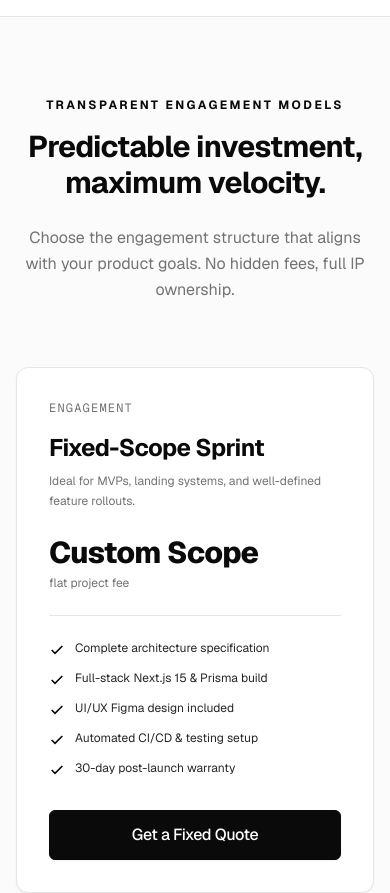
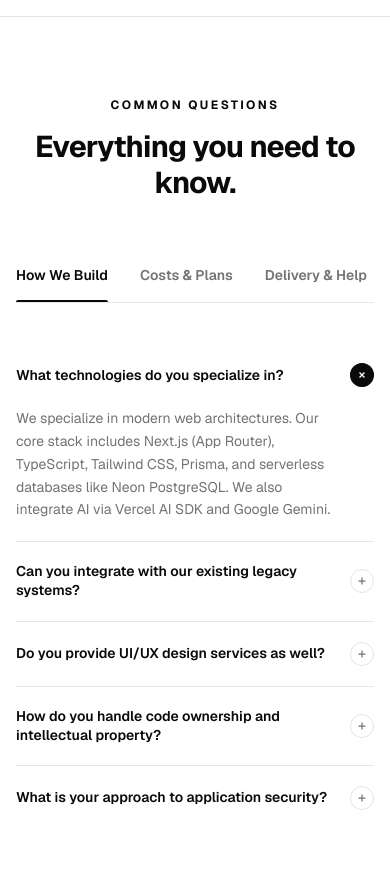
Before and after one commit to Suman-Baidya/abcd_agency, a Next.js app: page / in a window 390 px wide. Shown: the part 8220-9113 px from the top of the page. Built offline with nearby package versions, Linux system fonts and the light colour scheme; no server answers; the database is empty.

Commit message:
upgrade the home page

```diff
--- a/src/app/(marketing)/page.tsx
+++ b/src/app/(marketing)/page.tsx
@@ -5,8 +5,9 @@ import { Process } from "@/components/marketing/Process";
 import { WorkPreview } from "@/components/marketing/WorkPreview";
 import { TechStack } from "@/components/marketing/TechStack";
 import { Testimonials } from "@/components/marketing/Testimonials";
-import { Pricing } from "@/components/marketing/Pricing";
+import { FAQSection } from "@/components/marketing/FAQSection";
 import { CTASection } from "@/components/marketing/CTASection";
+import { ContactSection } from "@/components/marketing/ContactSection";
 
 export const metadata = {
   title: "ABCD Agency — Software Development & Digital Consulting",
@@ -35,11 +36,14 @@ export default function HomePage() {
       {/* 6. Testimonials */}
       <Testimonials />
 
-      {/* 7. Pricing & Engagement Models */}
-      <Pricing />
+      {/* 7. Smart FAQ Section */}
+      <FAQSection />
 
       {/* 8. Final High-Impact CTA */}
       <CTASection />
+
+      {/* 9. Contact Section */}
+      <ContactSection />
     </div>
   );
 }
--- a/src/app/layout.tsx
+++ b/src/app/layout.tsx
@@ -31,8 +31,6 @@ export async function generateMetadata(): Promise<Metadata> {
 }
 
 import { Toaster } from "react-hot-toast";
-
-export const dynamic = "force-dynamic";
 
 export default function RootLayout({
   children,
--- /dev/null
+++ b/src/components/marketing/ContactSection.tsx
@@ -0,0 +1,30 @@
+import React from "react";
+import { ContactForm } from "@/components/contact/ContactForm";
+import { ContactInfo } from "@/components/contact/ContactInfo";
+import { SectionHeader } from "@/components/ui/SectionHeader";
+
+export function ContactSection() {
+  return (
+    <section className="py-24 sm:py-32 bg-white dark:bg-[#0A0A0A] border-t border-[#E5E5E5] dark:border-[#262626] transition-colors duration-200" id="contact">
+      <div className="max-w-7xl mx-auto px-4 sm:px-6 lg:px-8">
+        <div className="mb-12 lg:mb-16">
+          <SectionHeader
+            subtitle="Get In Touch"
+            title="Start your project today."
+            description="Fill out the form below and our team will get back to you within 24 hours to schedule a discovery call."
+            align="left"
+          />
+        </div>
+
+        <div className="grid grid-cols-1 lg:grid-cols-12 gap-12 lg:gap-20 items-start">
+          <div className="lg:col-span-7 w-full border border-[#E5E5E5] dark:border-[#262626] rounded-xl p-6 sm:p-8 bg-[#F5F5F5] dark:bg-[#111111] shadow-sm">
+            <ContactForm />
+          </div>
+          <div className="lg:col-span-5 lg:sticky lg:top-24">
+            <ContactInfo />
+          </div>
+        </div>
+      </div>
+    </section>
+  );
+}
--- /dev/null
+++ b/src/components/marketing/FAQSection.tsx
@@ -0,0 +1,127 @@
+"use client";
+
+import React, { useState } from "react";
+import { SectionHeader } from "@/components/ui/SectionHeader";
+import { FaqAccordion } from "@/components/ui/FaqAccordion";
+
+const faqData = {
+  "How We Build": [
+    {
+      q: "What technologies do you specialize in?",
+      a: "We specialize in modern web architectures. Our core stack includes Next.js (App Router), TypeScript, Tailwind CSS, Prisma, and serverless databases like Neon PostgreSQL. We also integrate AI via Vercel AI SDK and Google Gemini.",
+    },
+    {
+      q: "Can you integrate with our existing legacy systems?",
+      a: "Absolutely. We specialize in building secure microservices and modern APIs that wrap around legacy infrastructure, ensuring a seamless modernization process without business disruption.",
+    },
+    {
+      q: "Do you provide UI/UX design services as well?",
+      a: "Yes, we offer comprehensive UI/UX design. Our design system approach ensures that what we design is precisely what we engineer, maintaining the highest quality standards and perfect black & white aesthetics.",
+    },
+    {
+      q: "How do you handle code ownership and intellectual property?",
+      a: "You own 100% of the code and intellectual property upon project completion. We provide full source code handoffs, deployment keys, and documentation.",
+    },
+    {
+      q: "What is your approach to application security?",
+      a: "We implement secure-by-default architectures, utilizing encrypted databases, role-based access controls, strict API rate limiting, and standard OAuth patterns to protect your data.",
+    },
+  ],
+  "Costs & Plans": [
+    {
+      q: "How do you handle project pricing?",
+      a: "We offer both fixed-price project engagements for clearly scoped builds, and dedicated retainer models for ongoing product development. Our priority is transparency—no hidden fees, just predictable engineering velocity.",
+    },
+    {
+      q: "What is included in your retainer models?",
+      a: "Our retainers include a dedicated number of engineering hours per month, prioritized bug fixes, infrastructure monitoring, and continuous feature development aligned with your roadmap.",
+    },
+    {
+      q: "Are there any hidden fees or ongoing server costs?",
+      a: "No hidden fees. We architect using modern serverless platforms (like Vercel and Neon) which have generous free tiers. If your scale requires paid tiers, you pay the hosting provider directly at cost.",
+    },
+    {
+      q: "Do you require a deposit to start work?",
+      a: "Yes, we typically structure projects with a 30-50% mobilization deposit, with the remaining balance tied to specific, verifiable delivery milestones.",
+    },
+    {
+      q: "What happens if the project scope changes mid-development?",
+      a: "We use an agile approach. If requirements change, we discuss the impact on the timeline and budget, and issue a formal change order before proceeding with the new scope.",
+    },
+  ],
+  "Delivery & Help": [
+    {
+      q: "What is your typical project timeline?",
+      a: "For MVP builds and initial product launches, our standard sprint is 2-4 weeks. Larger enterprise transformations and complex SaaS architectures can take 2-3 months. We provide clear milestone deliverables throughout the process.",
+    },
+    {
+      q: "Do you provide ongoing maintenance and support?",
+      a: "Yes. Post-launch, we offer flexible Service Level Agreements (SLAs) ranging from standard bug fixes to 24/7 dedicated infrastructure monitoring and feature iteration.",
+    },
+    {
+      q: "How do we communicate during the project?",
+      a: "We set up a shared Slack or Discord channel for daily communication, and hold weekly video stand-ups to review progress, demonstrate features, and unblock any dependencies.",
+    },
+    {
+      q: "What happens if there are bugs after launch?",
+      a: "All our fixed-price projects come with a standard 30-day warranty period where critical bugs are fixed free of charge. For long-term peace of mind, we recommend our maintenance SLAs.",
+    },
+    {
+      q: "Do you handle the hosting deployment?",
+      a: "Yes, end-to-end deployment is included. We handle Vercel, AWS, or custom VPS setups, ensuring your application is live, optimized, and connected to your custom domain before handoff.",
+    },
+  ]
+};
+
+type TabId = keyof typeof faqData;
+
+export function FAQSection() {
+  const [activeTab, setActiveTab] = useState<TabId>("How We Build");
+  const tabs: TabId[] = ["How We Build", "Costs & Plans", "Delivery & Help"];
+
+  return (
+    <section className="py-20 md:py-32 bg-white dark:bg-[#0A0A0A] border-t border-[#E5E5E5] dark:border-[#262626] transition-colors duration-200">
+      <div className="max-w-7xl mx-auto px-4 sm:px-6 lg:px-8">
+        <div className="mb-16">
+          <SectionHeader
+            subtitle="Common Questions"
+            title="Everything you need to know."
+            align="center"
+          />
+        </div>
+
+        <div className="w-full flex flex-col items-center">
+
+          {/* Tabs Navigation */}
+          <div className="flex w-full overflow-x-auto border-b border-[#E5E5E5] dark:border-[#262626] mb-10 pb-px gap-8 sm:gap-16 justify-start sm:justify-center">
+            {tabs.map((tab) => {
+              const isActive = activeTab === tab;
+              return (
+                <button
+                  key={tab}
+                  onClick={() => setActiveTab(tab)}
+                  className={`relative pb-4 text-sm font-semibold transition-colors duration-200 whitespace-nowrap focus-visible:outline-none focus-visible:ring-2 focus-visible:ring-[#0A0A0A] dark:focus-visible:ring-white rounded-t-sm ${
+                    isActive
+                      ? "text-[#0A0A0A] dark:text-white"
+                      : "text-[#737373] dark:text-[#A3A3A3] hover:text-[#0A0A0A] dark:hover:text-white"
+                  }`}
+                >
+                  {tab}
+                  {/* Active underline */}
+                  {isActive && (
+                    <span className="absolute bottom-[-1px] left-0 w-full h-[2px] bg-[#0A0A0A] dark:bg-white rounded-t-sm" />
+                  )}
+                </button>
+              );
+            })}
+          </div>
+
+          <div className="w-full max-w-5xl" key={activeTab}>
+            <FaqAccordion items={faqData[activeTab]} />
+          </div>
+
+        </div>
+      </div>
+    </section>
+  );
+}
```
